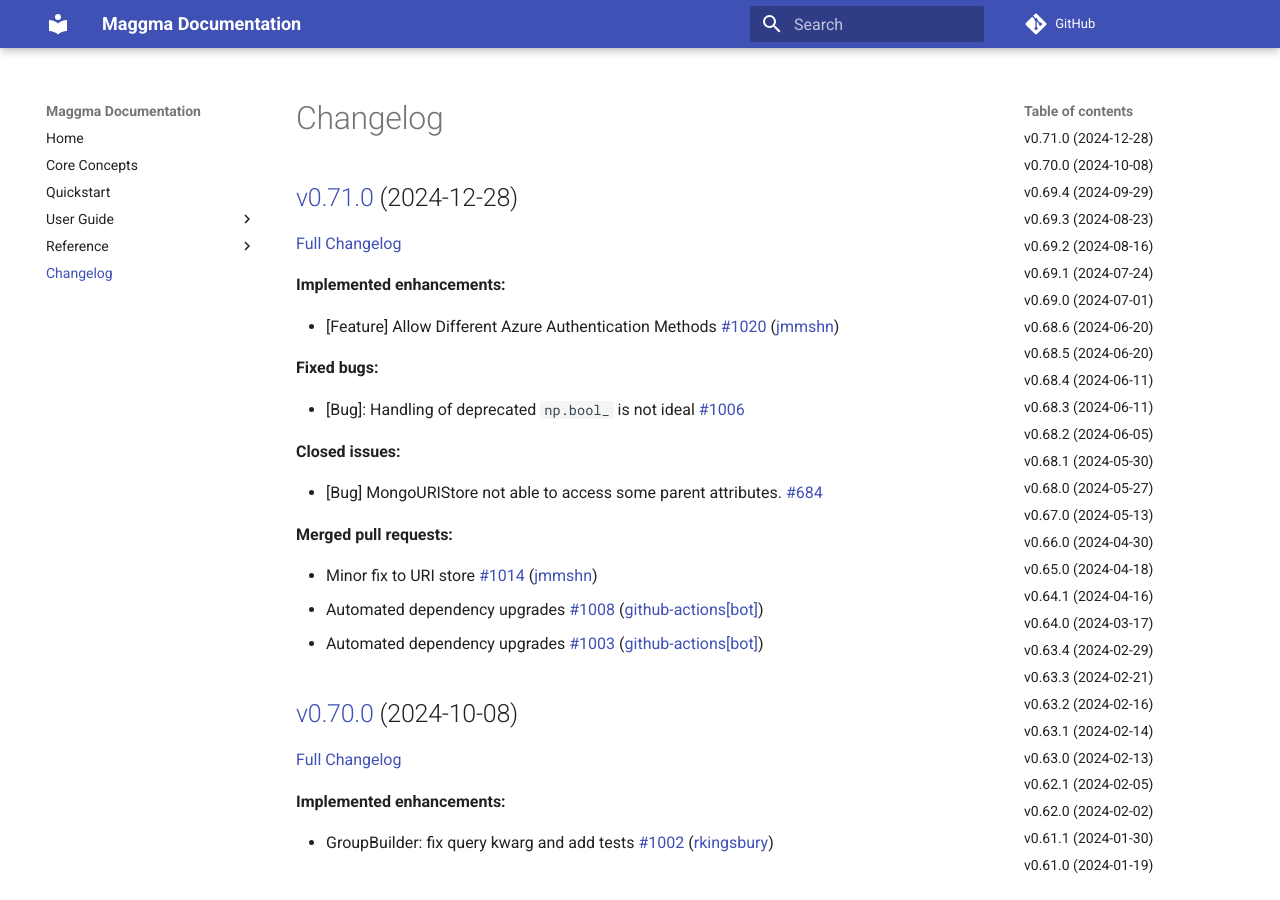
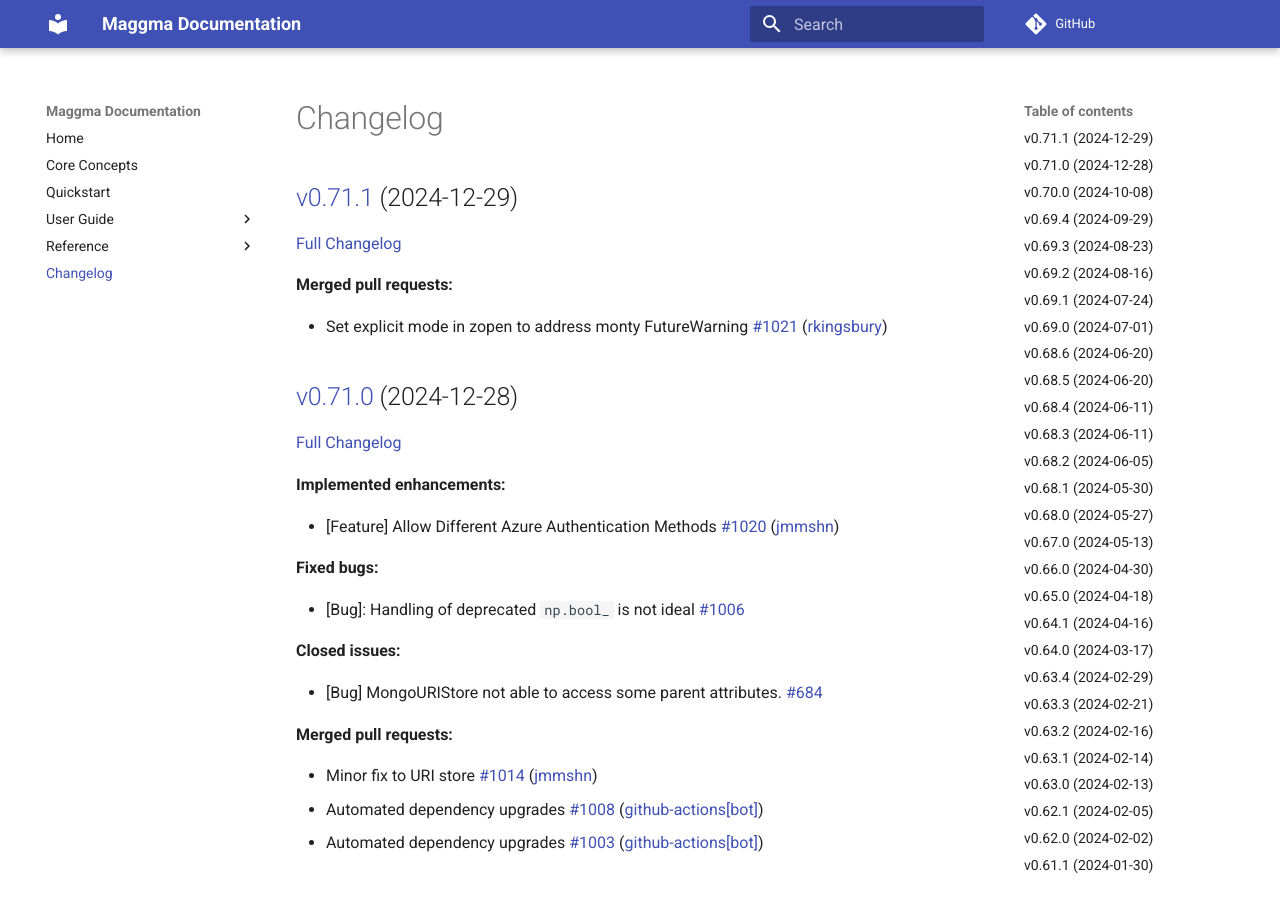
Before and after one commit to materialsproject/maggma, an MkDocs documentation site: the page built from docs/CHANGELOG.md, in a window 1280 px wide and 900 px high. Built offline with MkDocs 1.6.1 and Material for MkDocs 9.7.7, drawn with Linux system fonts in a browser that asks for light colours; comment, search, counter and statistics services are not loaded; some of the changed text lies outside the part shown.

Commit message:
Updated CHANGELOG.md

```diff
--- a/docs/CHANGELOG.md
+++ b/docs/CHANGELOG.md
@@ -1,4 +1,12 @@
 # Changelog
+
+## [v0.71.1](https://github.com/materialsproject/maggma/tree/v0.71.1) (2024-12-29)
+
+[Full Changelog](https://github.com/materialsproject/maggma/compare/v0.71.0...v0.71.1)
+
+**Merged pull requests:**
+
+- Set explicit mode in zopen to address monty FutureWarning [\#1021](https://github.com/materialsproject/maggma/pull/1021) ([rkingsbury](https://github.com/rkingsbury))
 
 ## [v0.71.0](https://github.com/materialsproject/maggma/tree/v0.71.0) (2024-12-28)
 
@@ -391,7 +399,7 @@
 
 ## [v0.57.0](https://github.com/materialsproject/maggma/tree/v0.57.0) (2023-09-26)
 
-[Full Changelog](https://github.com/materialsproject/maggma/compare/v0.55.0...v0.57.0)
+[Full Changelog](https://github.com/materialsproject/maggma/compare/v0.56.0...v0.57.0)
 
 **Merged pull requests:**
 
@@ -401,13 +409,13 @@
 - Automated dependency upgrades [\#860](https://github.com/materialsproject/maggma/pull/860) ([github-actions[bot]](https://github.com/apps/github-actions))
 - Update @arosen93 to @Andrew-S-Rosen [\#859](https://github.com/materialsproject/maggma/pull/859) ([Andrew-S-Rosen](https://github.com/Andrew-S-Rosen))
 
+## [v0.56.0](https://github.com/materialsproject/maggma/tree/v0.56.0) (2023-09-06)
+
+[Full Changelog](https://github.com/materialsproject/maggma/compare/v0.55.0...v0.56.0)
+
 ## [v0.55.0](https://github.com/materialsproject/maggma/tree/v0.55.0) (2023-09-06)
 
-[Full Changelog](https://github.com/materialsproject/maggma/compare/v0.56.0...v0.55.0)
-
-## [v0.56.0](https://github.com/materialsproject/maggma/tree/v0.56.0) (2023-09-06)
-
-[Full Changelog](https://github.com/materialsproject/maggma/compare/v0.54.0...v0.56.0)
+[Full Changelog](https://github.com/materialsproject/maggma/compare/v0.54.0...v0.55.0)
 
 **Closed issues:**
 
@@ -474,19 +482,19 @@
 
 ## [v0.51.25](https://github.com/materialsproject/maggma/tree/v0.51.25) (2023-07-27)
 
-[Full Changelog](https://github.com/materialsproject/maggma/compare/v0.51.24...v0.51.25)
+[Full Changelog](https://github.com/materialsproject/maggma/compare/v0.51.23...v0.51.25)
 
 **Merged pull requests:**
 
 - Some cleanup: `isort`, updated classifiers, remove unused kwarg [\#833](https://github.com/materialsproject/maggma/pull/833) ([Andrew-S-Rosen](https://github.com/Andrew-S-Rosen))
 
+## [v0.51.23](https://github.com/materialsproject/maggma/tree/v0.51.23) (2023-07-21)
+
+[Full Changelog](https://github.com/materialsproject/maggma/compare/v0.51.24...v0.51.23)
+
 ## [v0.51.24](https://github.com/materialsproject/maggma/tree/v0.51.24) (2023-07-21)
 
-[Full Changelog](https://github.com/materialsproject/maggma/compare/v0.51.23...v0.51.24)
-
-## [v0.51.23](https://github.com/materialsproject/maggma/tree/v0.51.23) (2023-07-21)
-
-[Full Changelog](https://github.com/materialsproject/maggma/compare/v0.51.22...v0.51.23)
+[Full Changelog](https://github.com/materialsproject/maggma/compare/v0.51.22...v0.51.24)
 
 **Closed issues:**
 
@@ -570,23 +578,23 @@
 
 ## [v0.51.13](https://github.com/materialsproject/maggma/tree/v0.51.13) (2023-07-06)
 
-[Full Changelog](https://github.com/materialsproject/maggma/compare/v0.51.10...v0.51.13)
+[Full Changelog](https://github.com/materialsproject/maggma/compare/v0.51.11...v0.51.13)
 
 **Merged pull requests:**
 
 - Add explicit store close to resources [\#814](https://github.com/materialsproject/maggma/pull/814) ([munrojm](https://github.com/munrojm))
 
+## [v0.51.11](https://github.com/materialsproject/maggma/tree/v0.51.11) (2023-06-27)
+
+[Full Changelog](https://github.com/materialsproject/maggma/compare/v0.51.12...v0.51.11)
+
+## [v0.51.12](https://github.com/materialsproject/maggma/tree/v0.51.12) (2023-06-27)
+
+[Full Changelog](https://github.com/materialsproject/maggma/compare/v0.51.10...v0.51.12)
+
 ## [v0.51.10](https://github.com/materialsproject/maggma/tree/v0.51.10) (2023-06-27)
 
-[Full Changelog](https://github.com/materialsproject/maggma/compare/v0.51.11...v0.51.10)
-
-## [v0.51.11](https://github.com/materialsproject/maggma/tree/v0.51.11) (2023-06-27)
-
-[Full Changelog](https://github.com/materialsproject/maggma/compare/v0.51.12...v0.51.11)
-
-## [v0.51.12](https://github.com/materialsproject/maggma/tree/v0.51.12) (2023-06-27)
-
-[Full Changelog](https://github.com/materialsproject/maggma/compare/v0.51.9...v0.51.12)
+[Full Changelog](https://github.com/materialsproject/maggma/compare/v0.51.9...v0.51.10)
 
 **Merged pull requests:**
 
@@ -797,19 +805,19 @@
 
 ## [v0.49.9](https://github.com/materialsproject/maggma/tree/v0.49.9) (2022-11-01)
 
-[Full Changelog](https://github.com/materialsproject/maggma/compare/v0.49.8...v0.49.9)
+[Full Changelog](https://github.com/materialsproject/maggma/compare/v0.49.7...v0.49.9)
 
 **Merged pull requests:**
 
 - Parse datetime with dateutil [\#741](https://github.com/materialsproject/maggma/pull/741) ([munrojm](https://github.com/munrojm))
 
+## [v0.49.7](https://github.com/materialsproject/maggma/tree/v0.49.7) (2022-10-25)
+
+[Full Changelog](https://github.com/materialsproject/maggma/compare/v0.49.8...v0.49.7)
+
 ## [v0.49.8](https://github.com/materialsproject/maggma/tree/v0.49.8) (2022-10-25)
 
-[Full Changelog](https://github.com/materialsproject/maggma/compare/v0.49.7...v0.49.8)
-
-## [v0.49.7](https://github.com/materialsproject/maggma/tree/v0.49.7) (2022-10-25)
-
-[Full Changelog](https://github.com/materialsproject/maggma/compare/v0.49.6...v0.49.7)
+[Full Changelog](https://github.com/materialsproject/maggma/compare/v0.49.6...v0.49.8)
 
 **Merged pull requests:**
 
```
